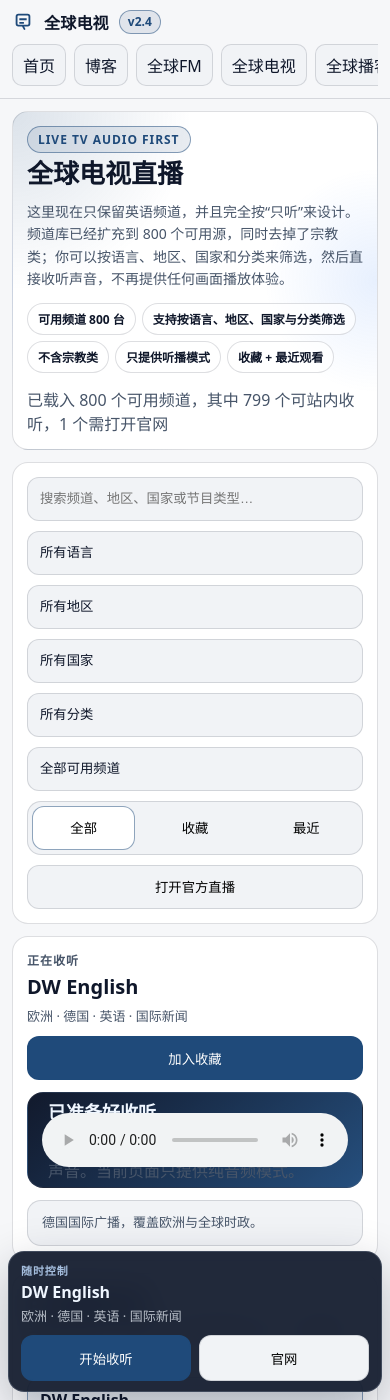
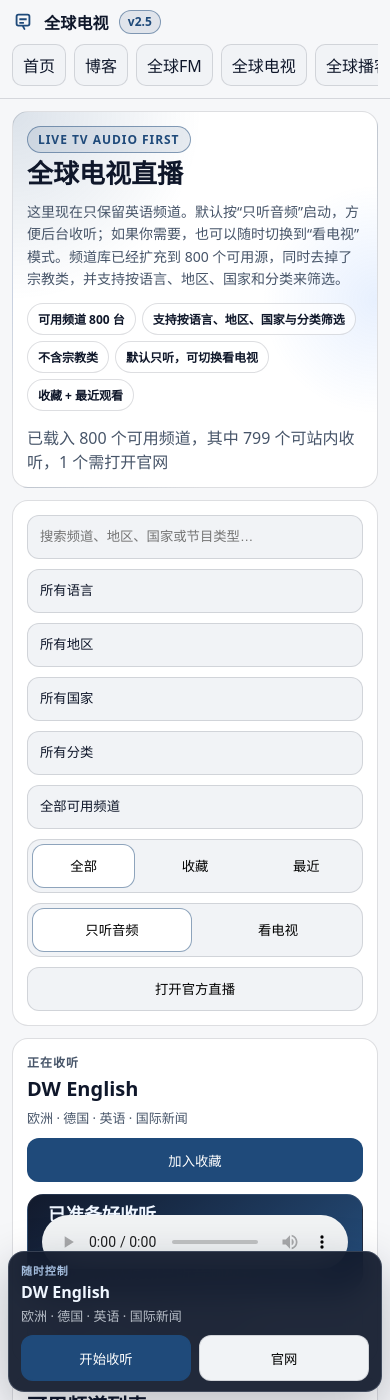
Before and after one commit to louwbc/louwbc.github.io, a Jekyll site: the page apps/global-tv/index.html, which Jekyll copies as it is, in a window 390 px wide and 1400 px high. Built offline with Jekyll 4.4.1, drawn with Linux system fonts in a browser that asks for light colours; comment, search, counter and statistics services are not loaded; some of the changed lines change nothing that is shown.

Commit message:
Add audio and video modes to Global TV

```diff
--- a/apps/global-tv/global-tv.css
+++ b/apps/global-tv/global-tv.css
@@ -70,9 +70,27 @@
 .utility-row{
   align-items:center;
   justify-content:flex-end;
+  gap:10px;
 }
 .utility-row .btn{
   min-width:136px;
+}
+.mode-switch{
+  display:flex;
+  gap:6px;
+  padding:4px;
+  border-radius:14px;
+  border:1px solid var(--border);
+  background:var(--surface);
+}
+.mode-btn{
+  min-width:96px;
+  border:1px solid transparent;
+  background:transparent;
+}
+.mode-btn.active{
+  border-color:var(--accent-border);
+  background:var(--panel);
 }
 .tabs{
   display:flex;
@@ -145,6 +163,16 @@
   position:relative;
   z-index:1;
 }
+#playerVideo{
+  display:none;
+  width:100%;
+  aspect-ratio:16 / 9;
+  border:0;
+  border-radius:12px;
+  background:#000;
+  position:relative;
+  z-index:1;
+}
 .stage-placeholder{
   position:absolute;
   inset:0;
@@ -173,6 +201,19 @@
 }
 body.audio-only #playerAudio{
   min-height:54px;
+}
+body.audio-only #playerVideo{
+  display:none;
+}
+body.video-mode #playerAudio{
+  display:none;
+}
+body.video-mode #playerVideo{
+  display:block;
+}
+body.video-mode .stage-shell{
+  min-height:220px;
+  padding:12px;
 }
 .floating-player{
   position:fixed;
@@ -441,6 +482,12 @@
   .utility-row{
     justify-content:stretch;
   }
+  .mode-switch{
+    width:100%;
+  }
+  .mode-btn{
+    flex:1 1 0;
+  }
   .utility-row .btn{
     flex:1 1 100%;
   }
--- a/apps/global-tv/global-tv.js
+++ b/apps/global-tv/global-tv.js
@@ -12,11 +12,15 @@
   tabFavorites: $('#tabFavorites'),
   tabRecent: $('#tabRecent'),
   openOfficialBtn: $('#openOfficialBtn'),
+  modeAudioBtn: $('#modeAudioBtn'),
+  modeVideoBtn: $('#modeVideoBtn'),
+  nowOverline: $('#nowOverline'),
   nowTitle: $('#nowTitle'),
   nowMeta: $('#nowMeta'),
   nowNote: $('#nowNote'),
   favCurrentBtn: $('#favCurrentBtn'),
   playerAudio: $('#playerAudio'),
+  playerVideo: $('#playerVideo'),
   stagePlaceholder: $('#stagePlaceholder'),
   floatingPlayer: $('#floatingPlayer'),
   floatingTitle: $('#floatingTitle'),
@@ -30,14 +34,16 @@
 
 const STORE = {
   favorites: 'global-tv:favorites',
-  recent: 'global-tv:recent'
+  recent: 'global-tv:recent',
+  playbackMode: 'global-tv:playbackMode'
 }
 
 const state = {
   channels: [],
   view: 'all',
   currentId: null,
-  hls: null
+  hls: null,
+  playbackMode: loadPlaybackMode()
 }
 
 init()
@@ -45,7 +51,8 @@
 async function init() {
   setupControls()
   setupPlayer()
-  document.body.classList.add('audio-only')
+  applyPlaybackMode(state.playbackMode, { persist: false, rerender: false })
+  setDefaultStageMessage()
   await loadChannels()
 }
 
@@ -56,6 +63,8 @@
   ui.countrySelect.addEventListener('change', refreshList)
   ui.categorySelect.addEventListener('change', refreshList)
   ui.availabilitySelect.addEventListener('change', refreshList)
+  ui.modeAudioBtn.addEventListener('click', () => switchPlaybackMode('audio'))
+  ui.modeVideoBtn.addEventListener('click', () => switchPlaybackMode('video'))
 
   for (const btn of [ui.tabAll, ui.tabFavorites, ui.tabRecent]) {
     btn.addEventListener('click', () => {
@@ -82,19 +91,20 @@
   ui.floatingPlayPauseBtn.addEventListener('click', async () => {
     const channel = getCurrentChannel()
     if (!channel || channel.kind === 'external') return
-    if (ui.playerAudio.paused) {
-      if (!ui.playerAudio.currentSrc && !ui.playerAudio.src) {
+    const media = getPlaybackMedia()
+    if (media.paused) {
+      if (!hasMediaSource(media)) {
         playHlsChannel(channel)
         updateFloatingControls()
         return
       }
       try {
-        await ui.playerAudio.play()
+        await media.play()
       } catch (_) {
-        setInfo(`${channel.title} 还没有开始播放`)
+        setInfo(`${channel.title} 还没有开始${getPlaybackVerb()}`)
       }
     } else {
-      ui.playerAudio.pause()
+      media.pause()
     }
     updateFloatingControls()
   })
@@ -107,27 +117,29 @@
 }
 
 function setupPlayer() {
-  ui.playerAudio.addEventListener('playing', () => {
+  for (const media of [ui.playerAudio, ui.playerVideo]) {
+    media.addEventListener('playing', () => {
       const channel = getCurrentChannel()
-    if (channel) setInfo(`正在收听 ${channel.title}`)
+      if (channel) setInfo(`正在${getPlaybackVerb()} ${channel.title}`)
       updateFloatingControls()
     })
-  ui.playerAudio.addEventListener('pause', () => {
+    media.addEventListener('pause', () => {
       updateFloatingControls()
     })
-  ui.playerAudio.addEventListener('loadedmetadata', () => {
+    media.addEventListener('loadedmetadata', () => {
       updateFloatingControls()
     })
-  ui.playerAudio.addEventListener('ended', () => {
+    media.addEventListener('ended', () => {
       updateFloatingControls()
     })
-  ui.playerAudio.addEventListener('error', () => {
+    media.addEventListener('error', () => {
       const channel = getCurrentChannel()
       const label = channel?.title || '当前频道'
-    setStageMessage('收听失败', `${label} 当前没有成功载入。你可以点击“打开官方直播”继续收听。`)
-    setInfo(`${label} 收听失败`)
+      setStageMessage(`${getPlaybackVerb()}失败`, `${label} 当前没有成功载入。你可以点击“打开官方直播”继续${getPlaybackVerb()}。`)
+      setInfo(`${label} ${getPlaybackVerb()}失败`)
       updateFloatingControls()
     })
+  }
 }
 
 async function loadChannels() {
@@ -284,7 +296,7 @@
   if (channel.id === state.currentId) card.classList.add('active')
   card.tabIndex = 0
   card.setAttribute('role', 'button')
-  card.setAttribute('aria-label', `${channel.title}，${channel.kind === 'external' ? '打开官方直播' : '收听直播'}`)
+  card.setAttribute('aria-label', `${channel.title}，${channel.kind === 'external' ? '打开官方直播' : `${getPlaybackVerb()}直播`}`)
   card.addEventListener('click', () => selectChannel(channel, true))
   card.addEventListener('keydown', (e) => {
     if (e.key !== 'Enter' && e.key !== ' ') return
@@ -324,7 +336,7 @@
   const playBtn = document.createElement('button')
   playBtn.className = 'btn primary'
   playBtn.type = 'button'
-  playBtn.textContent = channel.kind === 'external' ? '打开' : '收听'
+  playBtn.textContent = channel.kind === 'external' ? '打开' : getPlayButtonLabel()
   playBtn.addEventListener('click', (e) => {
     e.stopPropagation()
     selectChannel(channel, true)
@@ -369,21 +381,20 @@
   ui.nowTitle.textContent = channel.title
   ui.nowMeta.textContent = [channel.region, channel.country, channel.language, channel.category].filter(Boolean).join(' · ')
   ui.nowNote.textContent = channel.note || '官方公开直播频道'
+  ui.nowOverline.textContent = state.playbackMode === 'video' ? '正在观看' : '正在收听'
   destroyHls()
 
   if (channel.kind === 'external') {
-    ui.playerAudio.removeAttribute('src')
-    ui.playerAudio.load()
-    setStageMessage('该频道需要在官方页面继续收听', '这个频道暂不支持站内直连音频播放。我已经保留了官方直播入口，点击“打开官方直播”即可继续收听。')
-    setInfo(`已选中 ${channel.title}，请打开官方直播页继续收听`)
+    resetAllMedia()
+    setStageMessage(`该频道需要在官方页面继续${getPlaybackVerb()}`, `这个频道暂不支持站内直连${getPlaybackModeLabel()}。我已经保留了官方直播入口，点击“打开官方直播”即可继续${getPlaybackVerb()}。`)
+    setInfo(`已选中 ${channel.title}，请打开官方直播页继续${getPlaybackVerb()}`)
     if (autoplay) openExternalUrl(channel.watchUrl)
     return
   }
 
   if (!autoplay) {
-    ui.playerAudio.removeAttribute('src')
-    ui.playerAudio.load()
-    setStageMessage('已准备好收听', `点击“收听”即可开始播放 ${channel.title} 的声音。当前页面只提供纯音频模式。`)
+    resetAllMedia()
+    setStageMessage(getReadyStageTitle(), `点击“${getPlayButtonLabel()}”即可开始${getPlaybackVerb()} ${channel.title}。${getReadyStageDescription()}`)
     setInfo(`已选中 ${channel.title}`)
     return
   }
@@ -402,13 +413,15 @@
 function playHlsChannel(channel) {
   const url = channel.streamUrl
   if (!url) {
-    setStageMessage('收听失败', '当前频道缺少可播放地址。')
+    setStageMessage(`${getPlaybackVerb()}失败`, '当前频道缺少可播放地址。')
     setInfo(`${channel.title} 缺少可播放地址`)
     return
   }
 
+  const media = getPlaybackMedia()
+  resetAllMedia(media)
   ui.stagePlaceholder.hidden = true
-  ui.playerAudio.muted = false
+  media.muted = false
 
   const HlsCtor = window.Hls
   if (HlsCtor && typeof HlsCtor.isSupported === 'function' && HlsCtor.isSupported()) {
@@ -418,33 +431,33 @@
     })
     state.hls = hls
     hls.loadSource(url)
-    hls.attachMedia(ui.playerAudio)
+    hls.attachMedia(media)
     hls.on(HlsCtor.Events.MANIFEST_PARSED, () => {
-      ui.playerAudio.play().catch(() => {
-        setStageMessage('等待收听', `浏览器还没有自动开始播放 ${channel.title}。请点一下音频控件开始播放。`)
-        setInfo(`${channel.title} 已载入，等待收听`)
+      media.play().catch(() => {
+        setStageMessage(getWaitingStageTitle(), `浏览器还没有自动开始${getPlaybackVerb()} ${channel.title}。请点一下播放器开始。`)
+        setInfo(`${channel.title} 已载入，等待${getPlaybackVerb()}`)
       })
     })
     hls.on(HlsCtor.Events.ERROR, (_event, data) => {
       if (data?.fatal) {
-        setStageMessage('收听失败', `${channel.title} 当前没有成功载入。你可以点击“打开官方直播”继续收听。`)
-        setInfo(`${channel.title} 收听失败`)
+        setStageMessage(`${getPlaybackVerb()}失败`, `${channel.title} 当前没有成功载入。你可以点击“打开官方直播”继续${getPlaybackVerb()}。`)
+        setInfo(`${channel.title} ${getPlaybackVerb()}失败`)
       }
     })
     return
   }
 
-  if (ui.playerAudio.canPlayType('application/vnd.apple.mpegurl')) {
-    ui.playerAudio.src = url
-    ui.playerAudio.play().catch(() => {
-      setStageMessage('等待收听', `浏览器还没有自动开始播放 ${channel.title}。请点一下音频控件开始播放。`)
-      setInfo(`${channel.title} 已载入，等待收听`)
+  if (media.canPlayType('application/vnd.apple.mpegurl')) {
+    media.src = url
+    media.play().catch(() => {
+      setStageMessage(getWaitingStageTitle(), `浏览器还没有自动开始${getPlaybackVerb()} ${channel.title}。请点一下播放器开始。`)
+      setInfo(`${channel.title} 已载入，等待${getPlaybackVerb()}`)
     })
     return
   }
 
   setStageMessage('浏览器不支持 HLS', '当前浏览器无法直接播放这类直播流。你可以点击“打开官方直播”继续收听。')
-  setInfo('当前浏览器不支持 HLS 音频播放')
+  setInfo(`当前浏览器不支持 HLS ${getPlaybackModeLabel()}`)
 }
 
 function destroyHls() {
@@ -454,9 +467,7 @@
     } catch (_) {}
     state.hls = null
   }
-  try {
-    ui.playerAudio.pause()
-  } catch (_) {}
+  resetAllMedia()
 }
 
 function refreshCurrentActions() {
@@ -475,12 +486,13 @@
 function updateFloatingControls() {
   const channel = getCurrentChannel()
   const hasCurrent = !!channel
+  const media = getPlaybackMedia()
   ui.floatingPlayer.hidden = !hasCurrent
   if (!hasCurrent) {
-    ui.floatingTitle.textContent = '未开始收听'
+    ui.floatingTitle.textContent = `未开始${getPlaybackVerb()}`
     ui.floatingMeta.textContent = ''
     ui.floatingPlayPauseBtn.disabled = true
-    ui.floatingPlayPauseBtn.textContent = '开始收听'
+    ui.floatingPlayPauseBtn.textContent = getStartButtonLabel()
     return
   }
 
@@ -494,11 +506,119 @@
   }
 
   ui.floatingPlayPauseBtn.disabled = false
-  if (!ui.playerAudio.currentSrc && !ui.playerAudio.src) {
-    ui.floatingPlayPauseBtn.textContent = '开始收听'
+  if (!hasMediaSource(media)) {
+    ui.floatingPlayPauseBtn.textContent = getStartButtonLabel()
     return
   }
-  ui.floatingPlayPauseBtn.textContent = ui.playerAudio.paused ? '继续播放' : '暂停'
+  ui.floatingPlayPauseBtn.textContent = media.paused ? getContinueButtonLabel() : '暂停'
+}
+
+function switchPlaybackMode(mode) {
+  const current = getCurrentChannel()
+  const activeMedia = getPlaybackMedia()
+  const shouldResume = !!current && current.kind === 'hls' && hasMediaSource(activeMedia) && !activeMedia.paused
+  applyPlaybackMode(mode, { rerender: false })
+  if (current) {
+    renderPlayer(current, shouldResume)
+    refreshCurrentActions()
+    updateFloatingControls()
+    refreshList()
+  } else {
+    setDefaultStageMessage()
+    updateFloatingControls()
+    refreshList()
+  }
+}
+
+function applyPlaybackMode(mode, options = {}) {
+  const { persist = true, rerender = true } = options
+  const nextMode = mode === 'video' ? 'video' : 'audio'
+  state.playbackMode = nextMode
+  document.body.classList.toggle('audio-only', nextMode === 'audio')
+  document.body.classList.toggle('video-mode', nextMode === 'video')
+  updateModeButtons()
+  if (persist) save(STORE.playbackMode, nextMode)
+  if (!rerender) return
+  const current = getCurrentChannel()
+  if (current) renderPlayer(current, false)
+}
+
+function updateModeButtons() {
+  const isAudio = state.playbackMode === 'audio'
+  ui.modeAudioBtn.classList.toggle('active', isAudio)
+  ui.modeAudioBtn.setAttribute('aria-selected', isAudio ? 'true' : 'false')
+  ui.modeVideoBtn.classList.toggle('active', !isAudio)
+  ui.modeVideoBtn.setAttribute('aria-selected', !isAudio ? 'true' : 'false')
+}
+
+function getPlaybackMedia() {
+  return state.playbackMode === 'video' ? ui.playerVideo : ui.playerAudio
+}
+
+function hasMediaSource(media) {
+  return !!(media?.currentSrc || media?.src)
+}
+
+function resetAllMedia(exceptMedia = null) {
+  for (const media of [ui.playerAudio, ui.playerVideo]) {
+    if (media === exceptMedia) continue
+    resetMedia(media)
+  }
+}
+
+function resetMedia(media) {
+  if (!media) return
+  try {
+    media.pause()
+  } catch (_) {}
+  try {
+    media.removeAttribute('src')
+    media.load()
+  } catch (_) {}
+}
+
+function loadPlaybackMode() {
+  const saved = load(STORE.playbackMode, 'audio')
+  return saved === 'video' ? 'video' : 'audio'
+}
+
+function getPlaybackVerb() {
+  return state.playbackMode === 'video' ? '观看' : '收听'
+}
+
+function getPlaybackModeLabel() {
+  return state.playbackMode === 'video' ? '视频播放' : '音频播放'
+}
+
+function getPlayButtonLabel() {
+  return state.playbackMode === 'video' ? '观看' : '收听'
+}
+
+function getStartButtonLabel() {
+  return state.playbackMode === 'video' ? '开始观看' : '开始收听'
+}
+
+function getContinueButtonLabel() {
+  return state.playbackMode === 'video' ? '继续观看' : '继续播放'
+}
+
+function getReadyStageTitle() {
+  return state.playbackMode === 'video' ? '已准备好观看' : '已准备好收听'
+}
+
+function getWaitingStageTitle() {
+  return state.playbackMode === 'video' ? '等待观看' : '等待收听'
+}
+
+function getReadyStageDescription() {
+  return state.playbackMode === 'video'
+    ? '当前页面默认仍是只听音频，但你已经切到了视频模式。'
+    : '当前页面默认使用只听音频模式。'
+}
+
+function setDefaultStageMessage() {
+  const title = state.playbackMode === 'video' ? '准备观看全球电视直播' : '准备收听全球电视直播'
+  setStageMessage(title, '选择下方频道后，默认会先按只听音频来播放；如果你切到“看电视”模式，这里也可以直接显示直播画面。')
 }
 
 function getKindLabel(kind) {
--- a/apps/global-tv/index.html
+++ b/apps/global-tv/index.html
@@ -7,7 +7,7 @@
   <title>全球电视</title>
   <link rel="icon" href="../../icons/icon.svg" type="image/svg+xml">
   <link rel="stylesheet" href="../../assets/css/site.css?v=20260528c">
-  <link rel="stylesheet" href="./global-tv.css?v=20260715b">
+  <link rel="stylesheet" href="./global-tv.css?v=20260715c">
 </head>
 <body class="audio-only">
   <header class="topbar">
@@ -15,7 +15,7 @@
       <div class="brand">
         <svg viewBox="0 0 24 24" class="logo" aria-hidden="true"><path d="M4 6a3 3 0 0 1 3-3h10a3 3 0 0 1 3 3v8a3 3 0 0 1-3 3h-3.8l1.3 2.3a1 1 0 0 1-1.7 1l-1.8-3.3H7a3 3 0 0 1-3-3V6zm3-1a1 1 0 0 0-1 1v8a1 1 0 0 0 1 1h10a1 1 0 0 0 1-1V6a1 1 0 0 0-1-1H7zM8 8h8v2H8V8zm0 4h5v2H8v-2z" fill="currentColor"/></svg>
         <div class="brand-title">全球电视</div>
-        <span class="version-chip" aria-label="当前版本">v2.4</span>
+        <span class="version-chip" aria-label="当前版本">v2.5</span>
       </div>
       <nav class="nav">
         <a href="../../">首页</a>
@@ -34,13 +34,13 @@
       <div class="hero-copy">
         <div class="eyebrow">Live TV Audio First</div>
         <h1 class="hero-title">全球电视直播</h1>
-        <p class="hero-text">这里现在只保留英语频道，并且完全按“只听”来设计。频道库已经扩充到 800 个可用源，同时去掉了宗教类；你可以按语言、地区、国家和分类来筛选，然后直接收听声音，不再提供任何画面播放体验。</p>
+        <p class="hero-text">这里现在只保留英语频道。默认按“只听音频”启动，方便后台收听；如果你需要，也可以随时切换到“看电视”模式。频道库已经扩充到 800 个可用源，同时去掉了宗教类，并支持按语言、地区、国家和分类来筛选。</p>
       </div>
       <div class="hero-meta">
         <div class="meta-pill">可用频道 800 台</div>
         <div class="meta-pill">支持按语言、地区、国家与分类筛选</div>
         <div class="meta-pill">不含宗教类</div>
-        <div class="meta-pill">只提供听播模式</div>
+        <div class="meta-pill">默认只听，可切换看电视</div>
         <div class="meta-pill">收藏 + 最近观看</div>
       </div>
       <div class="muted" id="info" style="margin-top:14px">正在载入频道…</div>
@@ -74,6 +74,10 @@
           <button class="btn tab" id="tabRecent" data-view="recent" role="tab" aria-selected="false">最近</button>
         </div>
         <div class="row utility-row">
+          <div class="mode-switch" role="tablist" aria-label="播放模式">
+            <button class="btn mode-btn active" id="modeAudioBtn" type="button" data-mode="audio" role="tab" aria-selected="true">只听音频</button>
+            <button class="btn mode-btn" id="modeVideoBtn" type="button" data-mode="video" role="tab" aria-selected="false">看电视</button>
+          </div>
           <button class="btn" id="openOfficialBtn" type="button" disabled>打开官方直播</button>
         </div>
       </div>
@@ -84,7 +88,7 @@
         <section class="card player-card">
           <div class="player-top">
             <div>
-              <div class="muted overline">正在收听</div>
+              <div class="muted overline" id="nowOverline">正在收听</div>
               <h2 id="nowTitle" class="now-title">请选择一个频道</h2>
               <div id="nowMeta" class="muted now-meta"></div>
             </div>
@@ -97,14 +101,20 @@
                 title="全球电视直播音频播放器"
                 controls
                 preload="none"></audio>
+              <video
+                id="playerVideo"
+                title="全球电视直播视频播放器"
+                controls
+                playsinline
+                preload="none"></video>
               <div class="stage-placeholder" id="stagePlaceholder">
                 <div class="placeholder-title">准备收听全球电视直播</div>
-                <div class="muted">选择下方频道并点击“收听”后，这里会直接播放直播声音。当前页面是纯音频模式，不提供任何画面播放。</div>
+                <div class="muted">选择下方频道后，默认会先按只听音频来播放；如果你切到“看电视”模式，这里也可以直接显示直播画面。</div>
               </div>
             </div>
           </div>
           <div class="player-note">
-            <div id="nowNote" class="muted">提示：当前页面只保留音频播放；部分频道会跳转到官方直播页继续收听。</div>
+            <div id="nowNote" class="muted">提示：默认是只听音频；你也可以切到“看电视”。部分频道会跳转到官方直播页继续播放。</div>
           </div>
         </section>
       </div>
@@ -137,6 +147,6 @@
   </div>
 
   <script src="https://cdn.jsdelivr.net/npm/hls.js@latest"></script>
-  <script src="./global-tv.js?v=20260715b" type="module"></script>
+  <script src="./global-tv.js?v=20260715c" type="module"></script>
 </body>
 </html>
```
Lines whose indentation alone changed are shown as unchanged.
